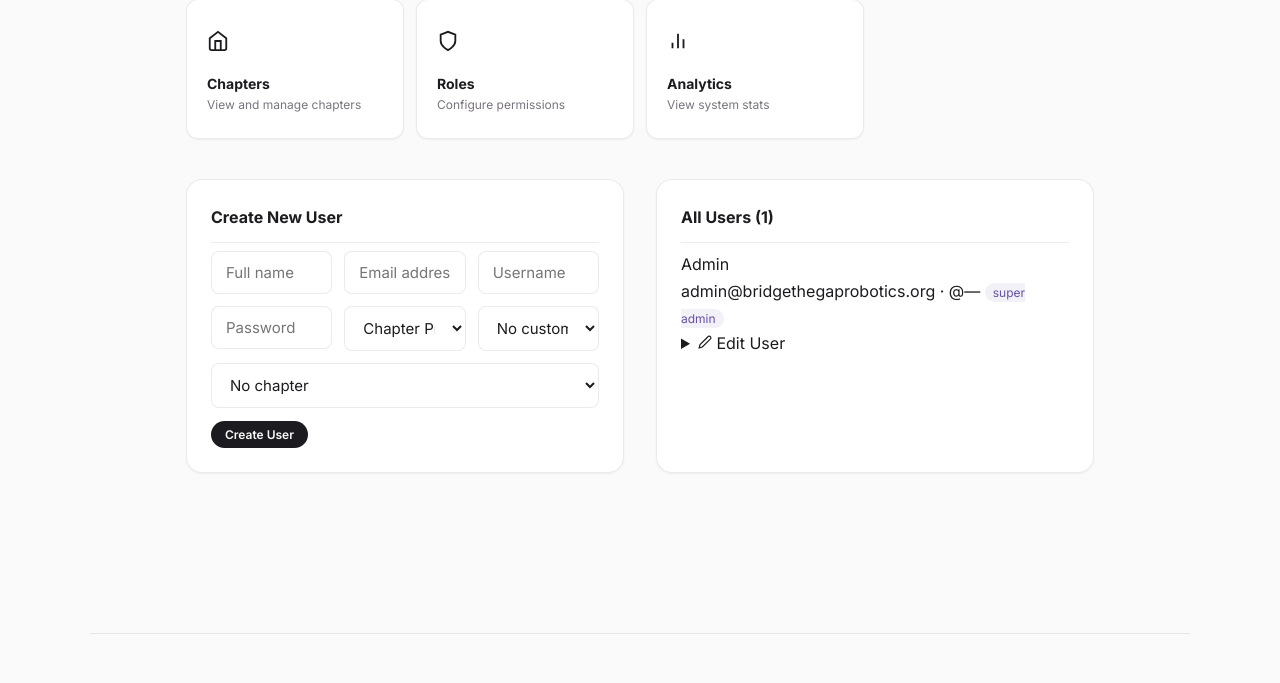
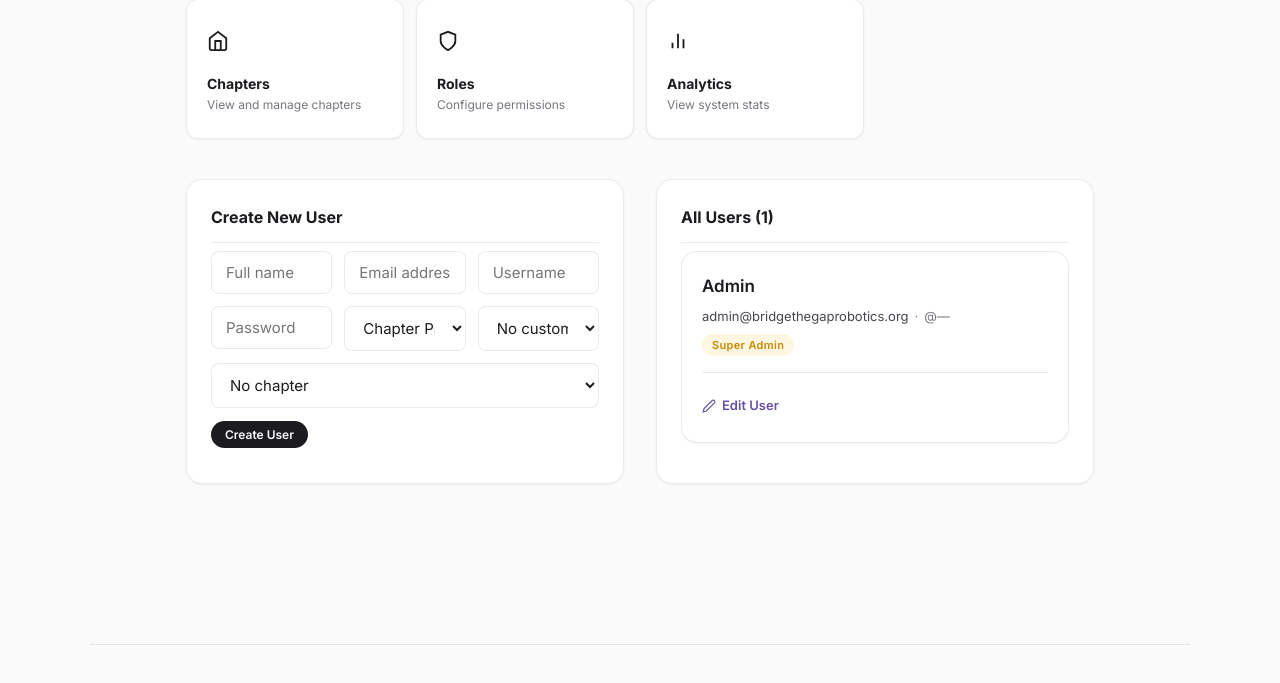
Before and after one commit to Arvindhan-A/Bridge-The-Gap-Main-01, a Flask app: template templates/admin/secret_users.html in a window 1280 px wide. Shown: the part 239-922 px from the top of the page. Run offline with Flask 3, Linux system fonts and the light colour scheme; the template is opened without the code that fills it: values that come from a table or form of the project are taken from there, others are empty; some web fonts are replaced.

Commit message:
Restyle user management page: badges, spacing, dark mode support

```diff
--- a/templates/admin/secret_users.html
+++ b/templates/admin/secret_users.html
@@ -1,5 +1,124 @@
 {% extends "base.html" %}
-{% block title %}Secret Users | BTG{% endblock %}
+{% block title %}User Management | BTG{% endblock %}
+{% block head %}
+{{ super() }}
+<style>
+.user-card {
+    background: var(--surface);
+    border: 1px solid var(--border);
+    border-radius: var(--r-lg);
+    padding: 1.25rem;
+    margin-bottom: 1rem;
+    box-shadow: var(--sh-card);
+    transition: border-color 0.25s, box-shadow 0.25s;
+}
+.user-card:hover {
+    border-color: var(--accent);
+    box-shadow: var(--sh-card-hover);
+}
+.user-card-header {
+    display: flex;
+    justify-content: space-between;
+    align-items: flex-start;
+    gap: 1rem;
+}
+.user-card-info { flex: 1; min-width: 0; }
+.user-card-name {
+    font-size: 1.0625rem;
+    font-weight: 600;
+    color: var(--text-1);
+    margin-bottom: 6px;
+}
+.user-card-meta {
+    font-size: 0.8125rem;
+    color: var(--text-3);
+    display: flex;
+    flex-wrap: wrap;
+    align-items: center;
+    gap: 6px;
+}
+.user-card-meta .email { color: var(--text-2); }
+.user-card-meta .username { color: var(--text-3); }
+.user-role-badge {
+    display: inline-block;
+    background: var(--accent-soft);
+    color: var(--accent);
+    padding: 2px 10px;
+    border-radius: var(--r-pill);
+    font-size: 0.6875rem;
+    font-weight: 600;
+    letter-spacing: 0.03em;
+    text-transform: capitalize;
+}
+.user-role-badge.admin {
+    background: rgba(234, 179, 8, 0.12);
+    color: #ca8a04;
+}
+:root.dark-mode .user-role-badge.admin {
+    background: rgba(234, 179, 8, 0.15);
+    color: #facc15;
+}
+.user-chapter-badge {
+    display: inline-block;
+    background: rgba(103, 80, 164, 0.08);
+    color: var(--text-3);
+    padding: 2px 8px;
+    border-radius: var(--r-pill);
+    font-size: 0.6875rem;
+}
+.user-card-actions {
+    display: flex;
+    gap: 8px;
+    flex-shrink: 0;
+}
+.btn-delete {
+    background: none;
+    border: 1px solid rgba(220,38,38,0.25);
+    color: #dc2626;
+    padding: 5px 12px;
+    border-radius: var(--r-sm);
+    font-size: 0.75rem;
+    font-weight: 600;
+    cursor: pointer;
+    transition: all 0.2s;
+}
+.btn-delete:hover {
+    background: rgba(220,38,38,0.08);
+    border-color: #dc2626;
+}
+.user-edit-details {
+    margin-top: 1rem;
+    padding-top: 1rem;
+    border-top: 1px solid var(--border);
+}
+.user-edit-summary {
+    font-size: 0.8125rem;
+    font-weight: 600;
+    color: var(--accent);
+    cursor: pointer;
+    padding: 6px 0;
+    display: inline-flex;
+    align-items: center;
+    gap: 6px;
+    transition: opacity 0.2s;
+    list-style: none;
+}
+.user-edit-summary::-webkit-details-marker { display: none; }
+.user-edit-summary::marker { display: none; content: ''; }
+.user-edit-summary:hover { opacity: 0.8; }
+.user-edit-form {
+    margin-top: 1rem;
+    padding: 1.25rem;
+    border: 1px solid var(--border);
+    border-radius: var(--r-md);
+    background: var(--bg);
+}
+@media (max-width: 900px) {
+    .admin-grid { grid-template-columns: 1fr; }
+    .user-card-header { flex-direction: column; }
+}
+</style>
+{% endblock %}
 {% block content %}
 <div class="admin-wrap">
     <div class="admin-header">
@@ -83,17 +202,26 @@
                     <div class="user-card-info">
                         <div class="user-card-name">{{ user.name }}</div>
                         <div class="user-card-meta">
-                            {{ user.email }} &middot; @{{ user.username or '—' }}
-                            <span style="background:var(--accent-soft);color:var(--accent);padding:2px 8px;border-radius:var(--r-pill);font-size:0.75rem;">{{ user.role.replace('_', ' ') }}</span>
-                            {% if user.custom_role %} &middot; {{ user.custom_role.name }}{% endif %}
-                            {% if user.chapter_id %} &middot; Chapter: {{ (chapters|selectattr('id', 'equalto', user.chapter_id)|list|first).name if (chapters|selectattr('id', 'equalto', user.chapter_id)|list) else user.chapter_id }}{% endif %}
+                            <span class="email">{{ user.email }}</span>
+                            <span>&middot;</span>
+                            <span class="username">@{{ user.username or '—' }}</span>
+                            <span class="user-role-badge {% if user.role == 'super_admin' %}admin{% endif %}">{{ user.role.replace('_', ' ') }}</span>
+                            {% if user.custom_role %}
+                            <span class="user-role-badge">{{ user.custom_role.name }}</span>
+                            {% endif %}
+                            {% if user.chapter_id %}
+                            {% set ch_list = chapters|selectattr('id', 'equalto', user.chapter_id)|list %}
+                            <span class="user-chapter-badge">Chapter: {{ ch_list[0].name if ch_list else user.chapter_id }}</span>
+                            {% endif %}
                         </div>
                     </div>
                     <div class="user-card-actions">
+                        {% if user.role != 'super_admin' %}
                         <form method="POST" action="{{ url_for('secret.user_delete', user_id=user.id) }}" onsubmit="return confirm('Delete {{ user.name }}?')" style="display:inline;">
-                            {% if user.role != 'super_admin' %}<button type="submit" class="btn-delete">Delete</button>{% endif %}
+                            <button type="submit" class="btn-delete">Delete</button>
                             <input type="hidden" name="csrf_token" value="{{ csrf_token() }}">
                         </form>
+                        {% endif %}
                     </div>
                 </div>
                 <details class="user-edit-details">
@@ -150,66 +278,3 @@
     </div>
 </div>
 {% endblock %}
-
-<style>
-.user-card {
-	background:var(--surface);
-	border:1px solid var(--border);
-	border-radius:var(--r-lg);
-	padding:1.25rem;
-	margin-bottom:1rem;
-	box-shadow:var(--sh-card);
-	transition:border-color 0.25s, box-shadow 0.25s;
-}
-.user-card:hover {
-	border-color:var(--accent);
-	box-shadow:var(--sh-card-hover);
-}
-.user-card-header {
-	display:flex;
-	justify-content:space-between;
-	align-items:flex-start;
-	gap:1rem;
-}
-.user-card-info { flex:1; min-width:0; }
-.user-card-name {
-	font-family:'Inter',sans-serif;
-	font-size:1.125rem;
-	font-weight:600;
-	color:var(--text-1);
-	margin-bottom:4px;
-}
-.user-card-meta {
-	font-size:0.8125rem;
-	color:var(--text-3);
-}
-.user-edit-details {
-	margin-top:1rem;
-	padding-top:1rem;
-	border-top:1px solid var(--border);
-}
-.user-edit-summary {
-	font-size:0.875rem;
-	font-weight:600;
-	color:var(--accent);
-	cursor:pointer;
-	padding:6px 0;
-	display:inline-flex;
-	align-items:center;
-	gap:6px;
-	transition:opacity 0.2s;
-}
-.user-edit-summary::-webkit-details-marker { display:none; }
-.user-edit-summary:hover { opacity:0.8; }
-.user-edit-form {
-	margin-top:1rem;
-	padding:1.25rem;
-	border:1px solid var(--border);
-	border-radius:var(--r-md);
-	background:var(--bg);
-}
-@media(max-width:900px){
-	.admin-grid{grid-template-columns:1fr;}
-	.user-card-header{flex-direction:column;}
-}
-</style>
```
